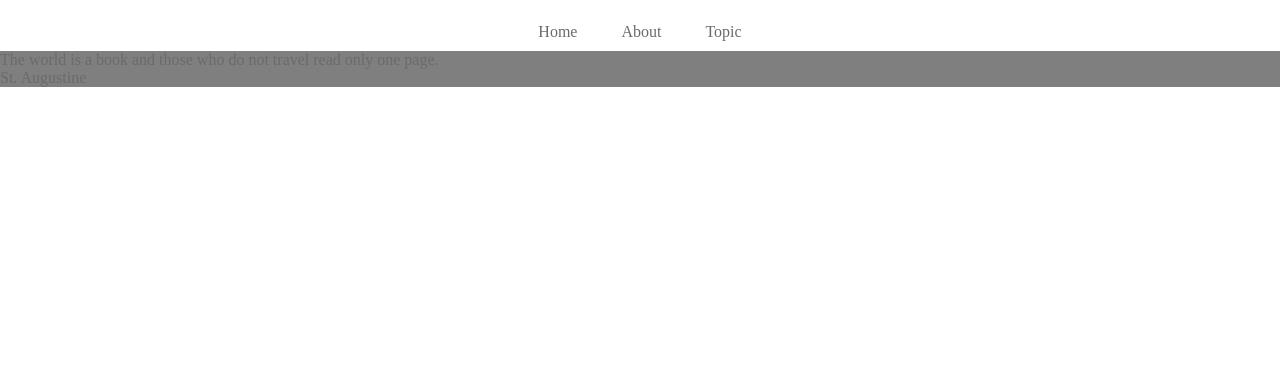
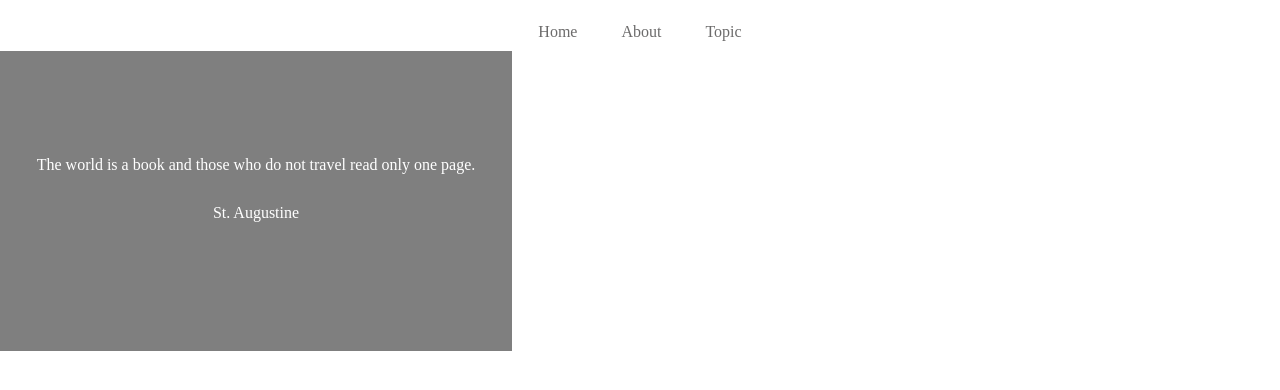
Before and after one commit to Seiya-wasabi/1-6, a plain HTML site: page index.html in a window 1280 px wide. Shown: the part 54-444 px from the top of the page. Drawn offline with Linux system fonts and the light colour scheme.

Commit message:
答え写しただけ　要復習

```diff
--- a/style.css
+++ b/style.css
@@ -39,13 +39,26 @@ header .heading {
   height: 300px; /* 高さ300px */
   background-image: url(/Users/se-ya/Desktop/caravan/img/mv.jpg);
   background-size: cover; /* 縦横比を維持したまま背景領域を埋め尽くす */
-  background-position: center;
+  background-position: center; /* 背景画像を中央に配置 */
 }
 
 .main-visual-content {
-  width: 40% /* 横幅350px */
+  width: 40%; /* 横幅40% */
   height: 300px; /* 親の高さに揃える */
-  background-color: rgba( 0, 0, 0, 0.5);
+  background-color: rgba(0, 0, 0, 0.5); /* 背景色を半透明の黒にする */
+  text-align: center; /* 文字を中央揃えにする */
+  padding-top: 105px; /* 上側の内側余白で垂直方向の位置を調整 */
+}
+
+/* 追加 */
+.main-visual-text {
+  color: #fff; /* 文字色を白に変更 */
+}
+
+/* 追加 */
+.main-visual-name {
+  margin-top: 30px; /* 上側の外側の余白 */
+  color: #fff; /* 文字色を白に変更 */
 }
 
 .main {
```
